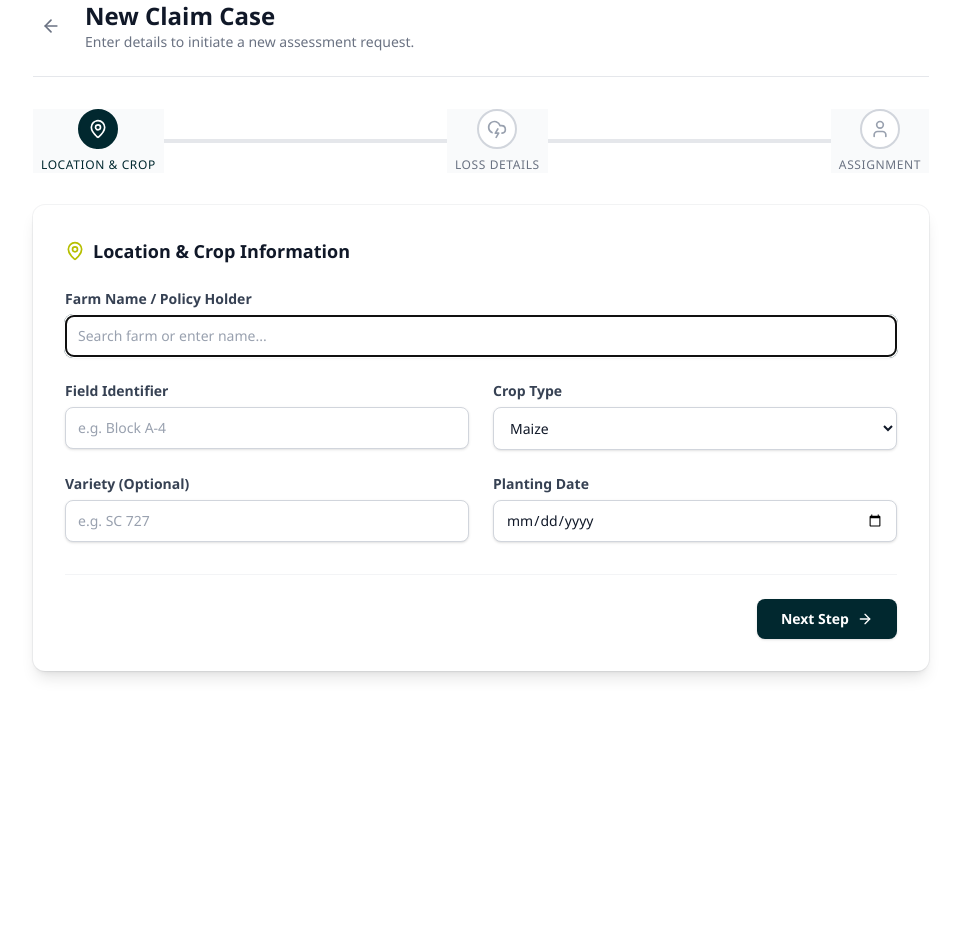
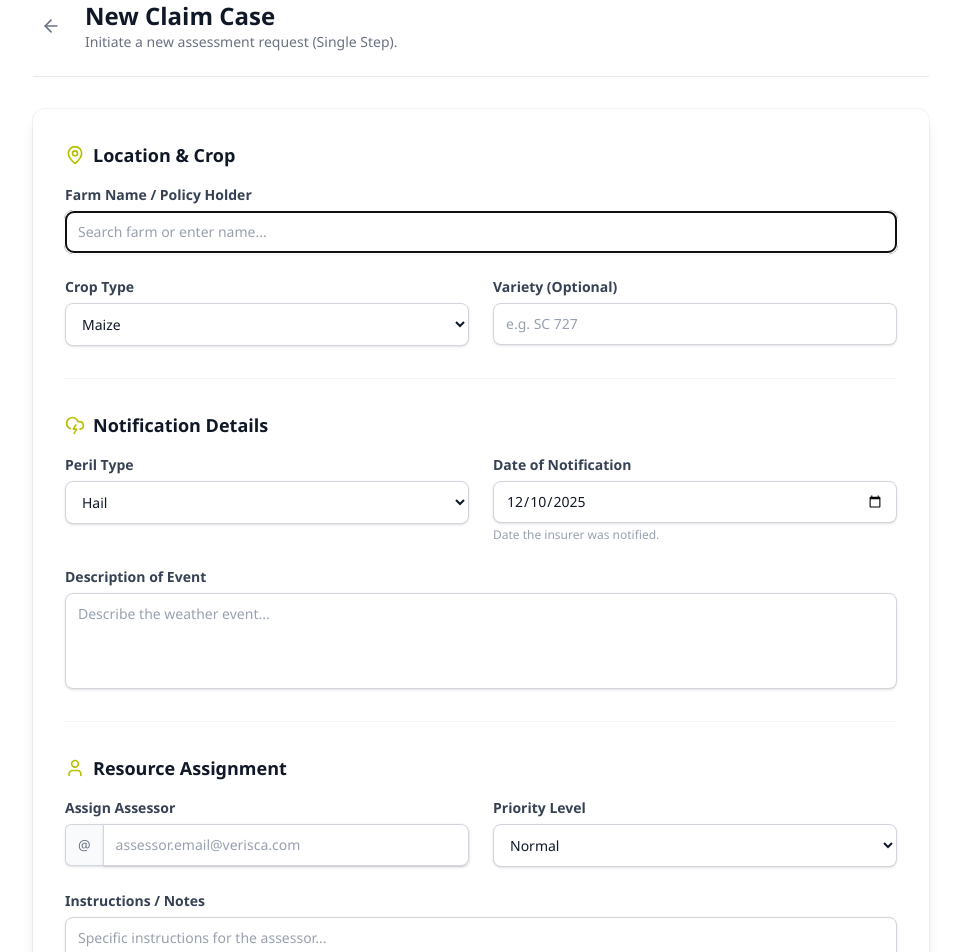
Before and after one commit to KudzaiMunyukwa95/Verisca, a Next.js app in the folder verisca-web/: page /claims/create in a window 1280 px wide. Shown: the top 952 px of the page, without its empty margins (159-1120 px from the left). Before the commit the page ends 800 px from the top, so only its background shows below. Built offline with nearby package versions, Linux system fonts and the light colour scheme.

Commit message:
Refactor: Simplify Claims Wizard to Single Step

```diff
--- a/verisca-web/src/app/claims/create/page.tsx
+++ b/verisca-web/src/app/claims/create/page.tsx
@@ -2,39 +2,25 @@
 
 import { useState } from "react";
 import { useRouter } from "next/navigation";
-import { ArrowLeft, ArrowRight, Loader2, Save, MapPin, Calendar, CloudLightning, User } from "lucide-react";
+import { ArrowLeft, Loader2, Save, MapPin, Calendar, CloudLightning, User } from "lucide-react";
 import Link from "next/link";
 import clsx from "clsx";
 import api from "@/lib/api";
 
-// Enterprise Wizard Steps
-const STEPS = [
-    { id: 1, name: "Location & Crop", icon: MapPin },
-    { id: 2, name: "Loss Details", icon: CloudLightning },
-    { id: 3, name: "Assignment", icon: User },
-];
-
 export default function CreateClaimPage() {
     const router = useRouter();
-    const [currentStep, setCurrentStep] = useState(1);
     const [loading, setLoading] = useState(false);
 
-    // Comprehensive Form State
+    // Simplified Form State (1-Step)
     const [formData, setFormData] = useState({
-        // Step 1
         farm_name: "",
-        field_name: "",
         crop_type: "Maize",
         variety: "",
-        planting_date: "",
 
-        // Step 2
         peril_type: "Hail",
-        date_of_loss: new Date().toISOString().split('T')[0],
+        date_of_loss: new Date().toISOString().split('T')[0], // Mapped to 'Notification Date' in UI
         loss_description: "",
-        estimated_damage: "",
 
-        // Step 3
         assessor_email: "",
         priority: "Normal",
         notes: ""
@@ -44,25 +30,13 @@ export default function CreateClaimPage() {
         setFormData(prev => ({ ...prev, [key]: value }));
     };
 
-    const nextStep = () => {
-        if (currentStep < 3) setCurrentStep(c => c + 1);
-    };
-
-    const prevStep = () => {
-        if (currentStep > 1) setCurrentStep(c => c - 1);
-    };
-
     const handleSubmit = async (e: React.FormEvent) => {
         e.preventDefault();
-        if (currentStep < 3) {
-            nextStep();
-            return;
-        }
-
         setLoading(true);
 
         try {
-            console.log("Submitting Enterprise Claim:", formData);
+            console.log("Submitting Simplified Claim:", formData);
+            // API expects date_of_loss, we send the notification date value there
             await api.post('/claims/', formData);
             alert("Claim created successfully!");
             router.push("/dashboard");
@@ -86,62 +60,27 @@ export default function CreateClaimPage() {
                     </Link>
                     <div>
                         <h1 className="text-2xl font-bold text-gray-900">New Claim Case</h1>
-                        <p className="text-sm text-gray-500">Enter details to initiate a new assessment request.</p>
+                        <p className="text-sm text-gray-500">Initiate a new assessment request (Single Step).</p>
                     </div>
-                </div>
-            </div>
-
-            {/* Wizard Progress Bar */}
-            <div className="relative">
-                <div className="absolute top-1/2 left-0 w-full h-1 bg-gray-200 -translate-y-1/2 rounded-full" />
-                <div className="absolute top-1/2 left-0 h-1 bg-primary -translate-y-1/2 rounded-full transition-all duration-500" style={{ width: `${((currentStep - 1) / 2) * 100}%` }} />
-
-                <div className="relative flex justify-between">
-                    {STEPS.map((step) => {
-                        const isActive = currentStep >= step.id;
-                        const isCurrent = currentStep === step.id;
-                        return (
-                            <div key={step.id} className="flex flex-col items-center bg-gray-50 px-2 z-10">
-                                <div className={clsx(
-                                    "flex h-10 w-10 items-center justify-center rounded-full border-2 transition-all duration-300",
-                                    isActive ? "border-primary bg-primary text-white" : "border-gray-300 bg-white text-gray-400"
-                                )}>
-                                    <step.icon className="h-5 w-5" />
-                                </div>
-                                <span className={clsx(
-                                    "mt-2 text-xs font-medium uppercase tracking-wider",
-                                    isCurrent ? "text-primary" : "text-gray-500"
-                                )}>
-                                    {step.name}
-                                </span>
-                            </div>
-                        );
-                    })}
                 </div>
             </div>
 
             {/* Form Card */}
             <div className="bg-white rounded-xl shadow-lg ring-1 ring-gray-900/5 overflow-hidden">
                 <div className="p-8">
-                    <form onSubmit={handleSubmit}>
+                    <form onSubmit={handleSubmit} className="space-y-8">
 
-                        {/* --- Step 1: Location & Crop --- */}
-                        {currentStep === 1 && (
-                            <div className="space-y-6 animate-in fade-in slide-in-from-right-4 duration-500">
-                                <h3 className="text-lg font-semibold text-gray-900 flex items-center gap-2">
+                        {/* Section 1: Location & Crop */}
+                        <div>
+                            <h3 className="text-lg font-semibold text-gray-900 flex items-center gap-2 mb-4">
                                 <MapPin className="h-5 w-5 text-secondary" />
-                                    Location & Crop Information
+                                Location & Crop
                             </h3>
                             <div className="grid grid-cols-1 md:grid-cols-2 gap-6">
                                 <div className="col-span-2">
                                     <label className="label">Farm Name / Policy Holder</label>
                                     <input placeholder="Search farm or enter name..." className="input" autoFocus
                                         value={formData.farm_name} onChange={e => updateForm("farm_name", e.target.value)} required />
-                                    </div>
-                                    <div>
-                                        <label className="label">Field Identifier</label>
-                                        <input placeholder="e.g. Block A-4" className="input"
-                                            value={formData.field_name} onChange={e => updateForm("field_name", e.target.value)} required />
                                 </div>
                                 <div>
                                     <label className="label">Crop Type</label>
@@ -157,21 +96,16 @@ export default function CreateClaimPage() {
                                     <input placeholder="e.g. SC 727" className="input"
                                         value={formData.variety} onChange={e => updateForm("variety", e.target.value)} />
                                 </div>
-                                    <div>
-                                        <label className="label">Planting Date</label>
-                                        <input type="date" className="input"
-                                            value={formData.planting_date} onChange={e => updateForm("planting_date", e.target.value)} />
                             </div>
                         </div>
-                            </div>
-                        )}
 
-                        {/* --- Step 2: Loss Details --- */}
-                        {currentStep === 2 && (
-                            <div className="space-y-6 animate-in fade-in slide-in-from-right-4 duration-500">
-                                <h3 className="text-lg font-semibold text-gray-900 flex items-center gap-2">
+                        <hr className="border-gray-100" />
+
+                        {/* Section 2: Notification & Loss */}
+                        <div>
+                            <h3 className="text-lg font-semibold text-gray-900 flex items-center gap-2 mb-4">
                                 <CloudLightning className="h-5 w-5 text-secondary" />
-                                    Loss Information
+                                Notification Details
                             </h3>
                             <div className="grid grid-cols-1 md:grid-cols-2 gap-6">
                                 <div>
@@ -186,78 +120,59 @@ export default function CreateClaimPage() {
                                     </select>
                                 </div>
                                 <div>
-                                        <label className="label">Date of Loss</label>
+                                    <label className="label">Date of Notification</label>
                                     <input type="date" className="input" required
                                         value={formData.date_of_loss} onChange={e => updateForm("date_of_loss", e.target.value)} />
+                                    <p className="mt-1 text-xs text-gray-400">Date the insurer was notified.</p>
                                 </div>
                                 <div className="col-span-2">
                                     <label className="label">Description of Event</label>
-                                        <textarea className="input h-32 resize-none" placeholder="Describe the weather event and initial damage observations..."
+                                    <textarea className="input h-24 resize-none" placeholder="Describe the weather event..."
                                         value={formData.loss_description} onChange={e => updateForm("loss_description", e.target.value)} />
-                                    </div>
-                                    <div>
-                                        <label className="label">Est. Damage % (Optional)</label>
-                                        <input type="number" placeholder="0-100" className="input" max="100" min="0"
-                                            value={formData.estimated_damage} onChange={e => updateForm("estimated_damage", e.target.value)} />
                                 </div>
                             </div>
                         </div>
-                        )}
 
-                        {/* --- Step 3: Assignment --- */}
-                        {currentStep === 3 && (
-                            <div className="space-y-6 animate-in fade-in slide-in-from-right-4 duration-500">
-                                <h3 className="text-lg font-semibold text-gray-900 flex items-center gap-2">
+                        <hr className="border-gray-100" />
+
+                        {/* Section 3: Assignment */}
+                        <div>
+                            <h3 className="text-lg font-semibold text-gray-900 flex items-center gap-2 mb-4">
                                 <User className="h-5 w-5 text-secondary" />
                                 Resource Assignment
                             </h3>
-                                <div className="grid grid-cols-1 gap-6">
+                            <div className="grid grid-cols-1 md:grid-cols-2 gap-6">
                                 <div>
                                     <label className="label">Assign Assessor</label>
                                     <div className="mt-1 flex rounded-md shadow-sm">
                                         <span className="inline-flex items-center rounded-l-md border border-r-0 border-gray-300 bg-gray-50 px-3 text-gray-500 sm:text-sm">@</span>
-                                            <input type="email" placeholder="assessor.email@verisca.com" className="input rounded-l-none" required
+                                        <input type="email" placeholder="assessor.email@verisca.com" className="input rounded-l-none"
                                             value={formData.assessor_email} onChange={e => updateForm("assessor_email", e.target.value)} />
                                     </div>
-                                        <p className="mt-1 text-xs text-gray-500">The assessor will be notified immediately via the mobile app.</p>
                                 </div>
-
                                 <div>
                                     <label className="label">Priority Level</label>
-                                        <div className="mt-2 flex gap-4">
-                                            {["Low", "Normal", "High", "Critical"].map(p => (
-                                                <label key={p} className={clsx(
-                                                    "flex-1 cursor-pointer rounded-lg border p-4 text-center text-sm font-medium transition-all hover:bg-gray-50",
-                                                    formData.priority === p ? "border-primary bg-primary/5 text-primary ring-1 ring-primary" : "border-gray-200 text-gray-600"
-                                                )}>
-                                                    <input type="radio" name="priority" className="sr-only" value={p} checked={formData.priority === p} onChange={() => updateForm("priority", p)} />
-                                                    {p}
-                                                </label>
-                                            ))}
+                                    <select className="input" value={formData.priority} onChange={e => updateForm("priority", e.target.value)}>
+                                        <option>Low</option>
+                                        <option>Normal</option>
+                                        <option>High</option>
+                                        <option>Critical</option>
+                                    </select>
                                 </div>
-                                    </div>
-
-                                    <div>
+                                <div className="col-span-2">
                                     <label className="label">Instructions / Notes</label>
-                                        <textarea className="input h-24" placeholder="Any specific instructions for the assessor..."
+                                    <textarea className="input h-24" placeholder="Specific instructions for the assessor..."
                                         value={formData.notes} onChange={e => updateForm("notes", e.target.value)} />
                                 </div>
                             </div>
                         </div>
-                        )}
 
                         {/* Footer Controls */}
-                        <div className="mt-8 flex items-center justify-between border-t border-gray-100 pt-6">
-                            {currentStep > 1 ? (
-                                <button type="button" onClick={prevStep} className="btn-secondary">
-                                    Back
-                                </button>
-                            ) : (<div></div>)}
-
-                            <button type="submit" disabled={loading} className="btn-primary">
+                        <div className="mt-8 flex items-center justify-end border-t border-gray-100 pt-6">
+                            <button type="submit" disabled={loading} className="btn-primary w-full md:w-auto">
                                 {loading && <Loader2 className="mr-2 h-4 w-4 animate-spin" />}
-                                {currentStep === 3 ? "Create Case" : "Next Step"}
-                                {currentStep < 3 && <ArrowRight className="ml-2 h-4 w-4" />}
+                                Create Case
+                                <Save className="ml-2 h-4 w-4" />
                             </button>
                         </div>
                     </form>
```
Lines whose indentation alone changed are shown as unchanged.
